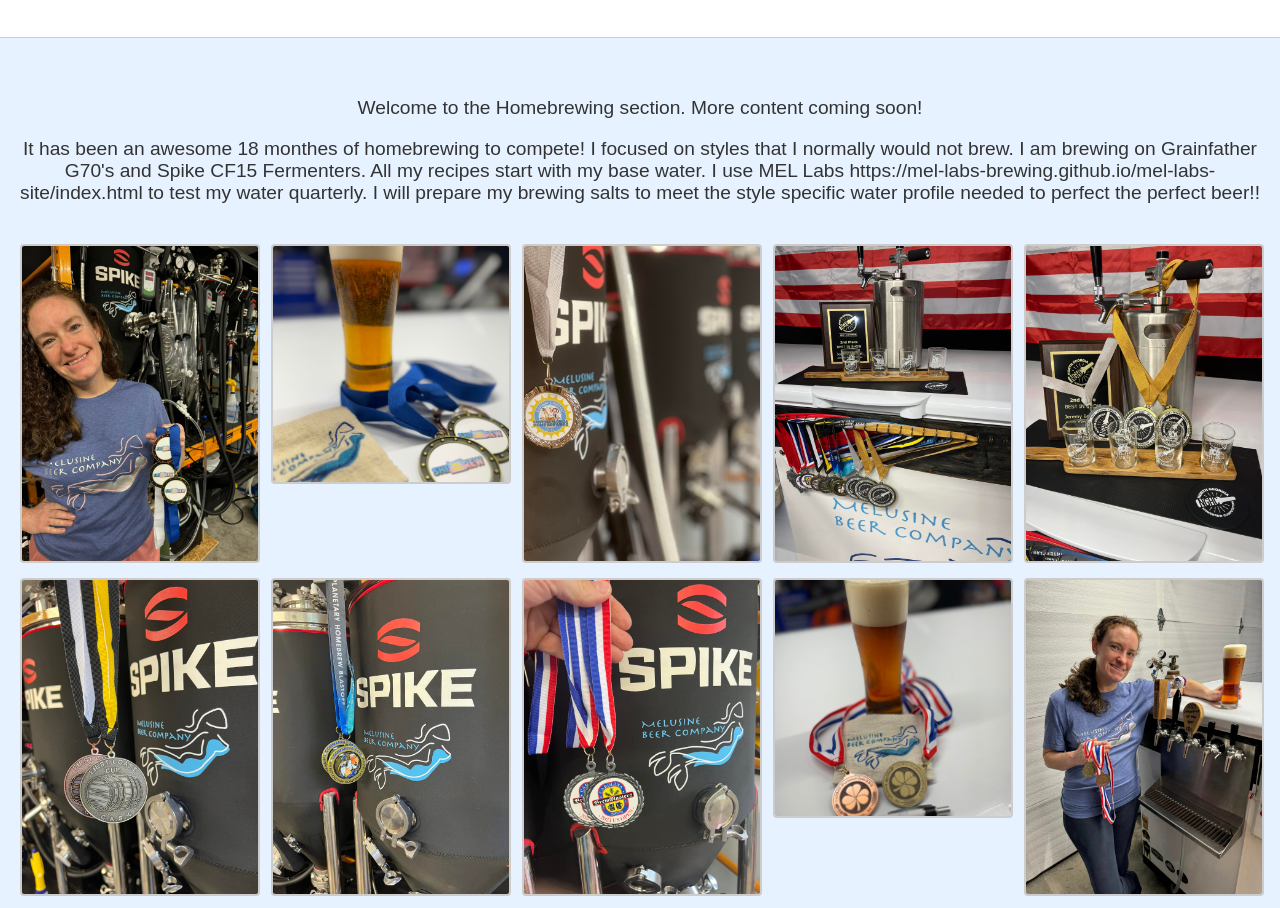
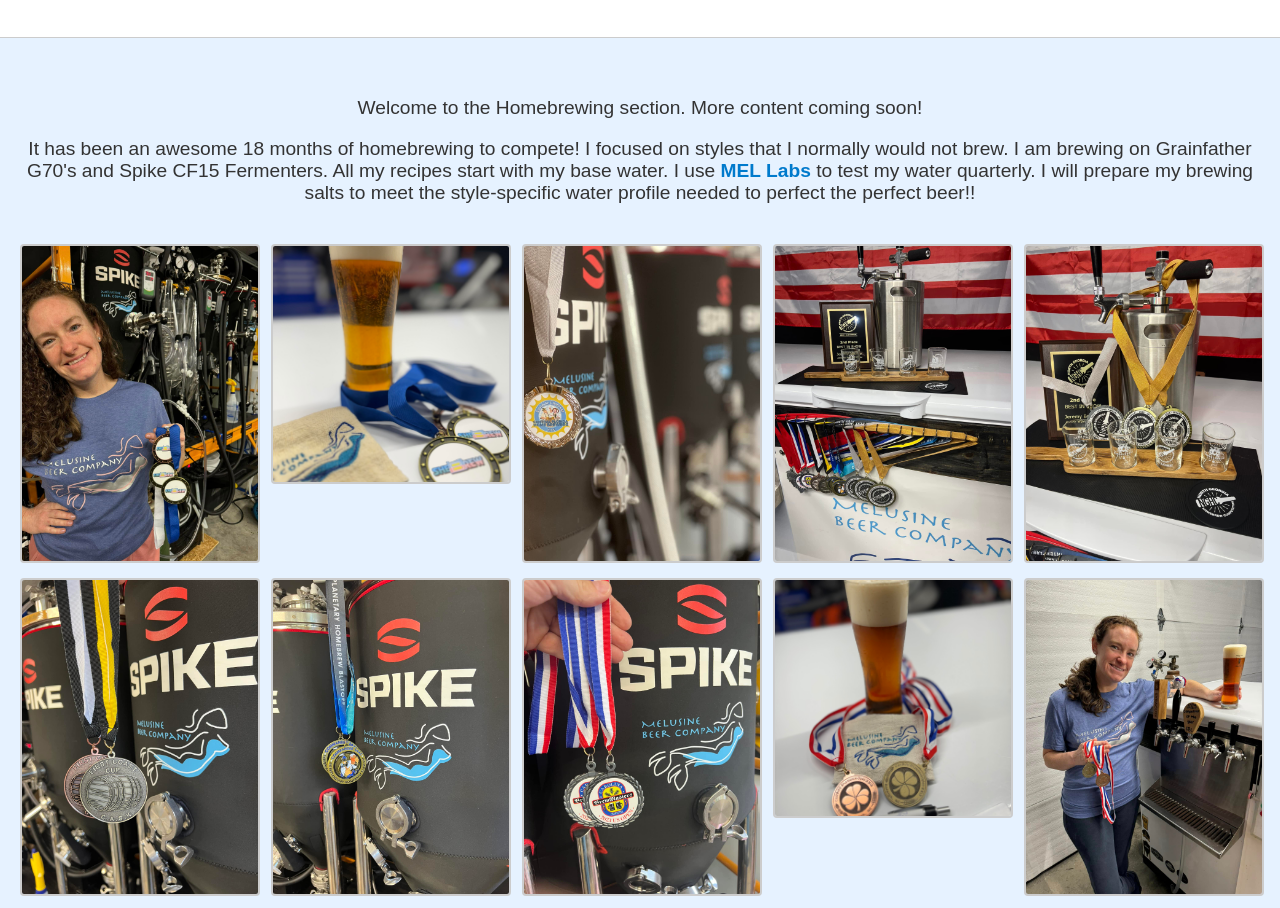
Before and after one commit to melusinebeerco-collab/brews-bubbles-borders, a plain HTML site: page homebrewing.html in a window 1280 px wide. Shown: the part 1180-2088 px from the top of the page. Drawn offline with Linux system fonts and the light colour scheme.

Commit message:
Update homebrewing.html

```diff
--- a/homebrewing.html
+++ b/homebrewing.html
@@ -87,6 +87,17 @@
     .social-links a:hover {
       text-decoration: underline;
     }
+
+    /* Optional: styling for the MEL Labs link */
+    .mel-labs-link {
+      color: #007acc;
+      text-decoration: none;
+      font-weight: bold;
+    }
+
+    .mel-labs-link:hover {
+      text-decoration: underline;
+    }
   </style>
 </head>
 <body>
@@ -98,15 +109,13 @@
 
   <div class="content">
     <p>Welcome to the Homebrewing section. More content coming soon!</p>
-    <p>It has been an awesome 18 monthes of homebrewing to compete! I focused on styles that I normally would not brew. I am brewing on Grainfather G70's and Spike CF15 Fermenters. All my recipes start with my base water. I use MEL Labs https://mel-labs-brewing.github.io/mel-labs-site/index.html to test my water quarterly. I will prepare my brewing salts to meet the style specific water profile needed to perfect the perfect beer!!</p>
+    <p>It has been an awesome 18 months of homebrewing to compete! I focused on styles that I normally would not brew. I am brewing on Grainfather G70's and Spike CF15 Fermenters. All my recipes start with my base water. I use <a href="https://mel-labs-brewing.github.io/mel-labs-site/index.html" target="_blank" class="mel-labs-link">MEL Labs</a> to test my water quarterly. I will prepare my brewing salts to meet the style-specific water profile needed to perfect the perfect beer!!</p>
 
     <div class="gallery">
       <!-- 42 images -->
       <!-- You can change the extension to .png or .jpeg if needed -->
       <!-- These assume image files are in images/ and named 1.jpg to 42.jpg -->
       <!-- BEGIN IMAGES -->
-      <!-- You can generate these quickly with a code loop, but here’s static HTML -->
-      <!-- Start -->
       <img src="images/1.jpg" alt="Brew 1">
       <img src="images/2.jpg" alt="Brew 2">
       <img src="images/3.jpg" alt="Brew 3">
@@ -149,7 +158,7 @@
       <img src="images/40.jpg" alt="Brew 40">
       <img src="images/41.jpg" alt="Brew 41">
       <img src="images/42.jpg" alt="Brew 42">
-      <!-- End -->
+      <!-- END -->
     </div>
 
     <a href="index.html" class="back-link">← Back to Main Page</a>
```
